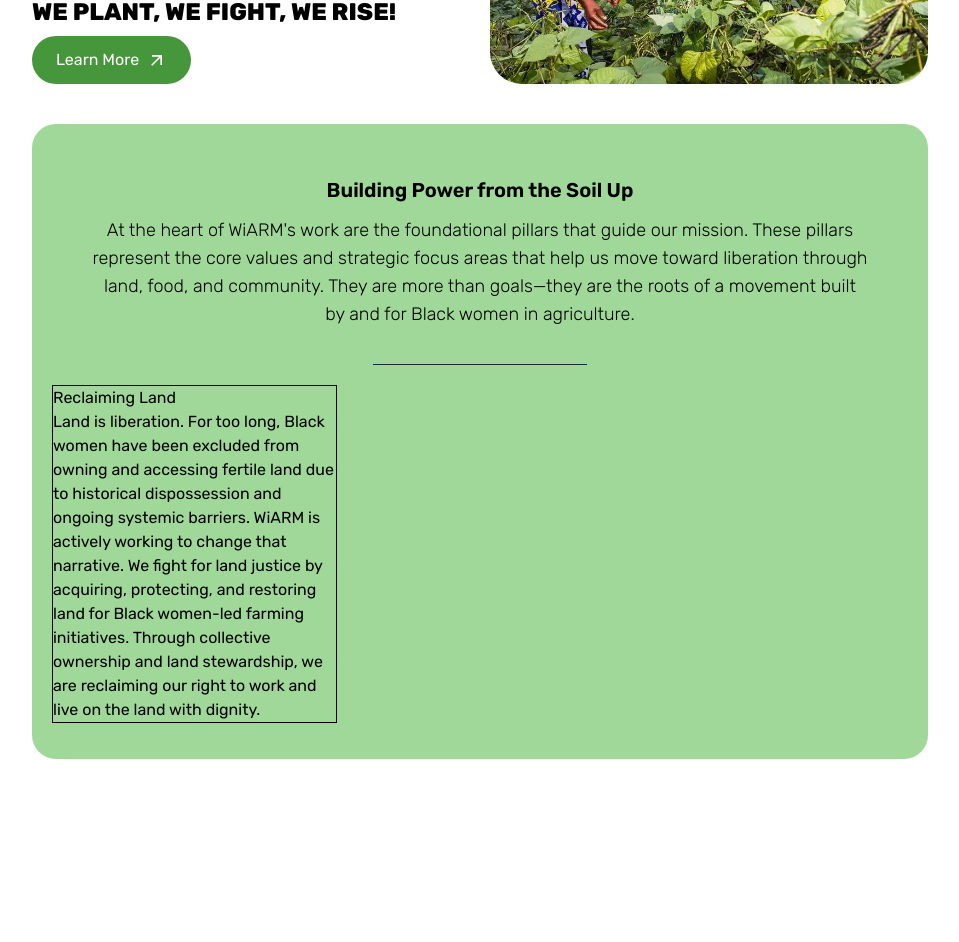
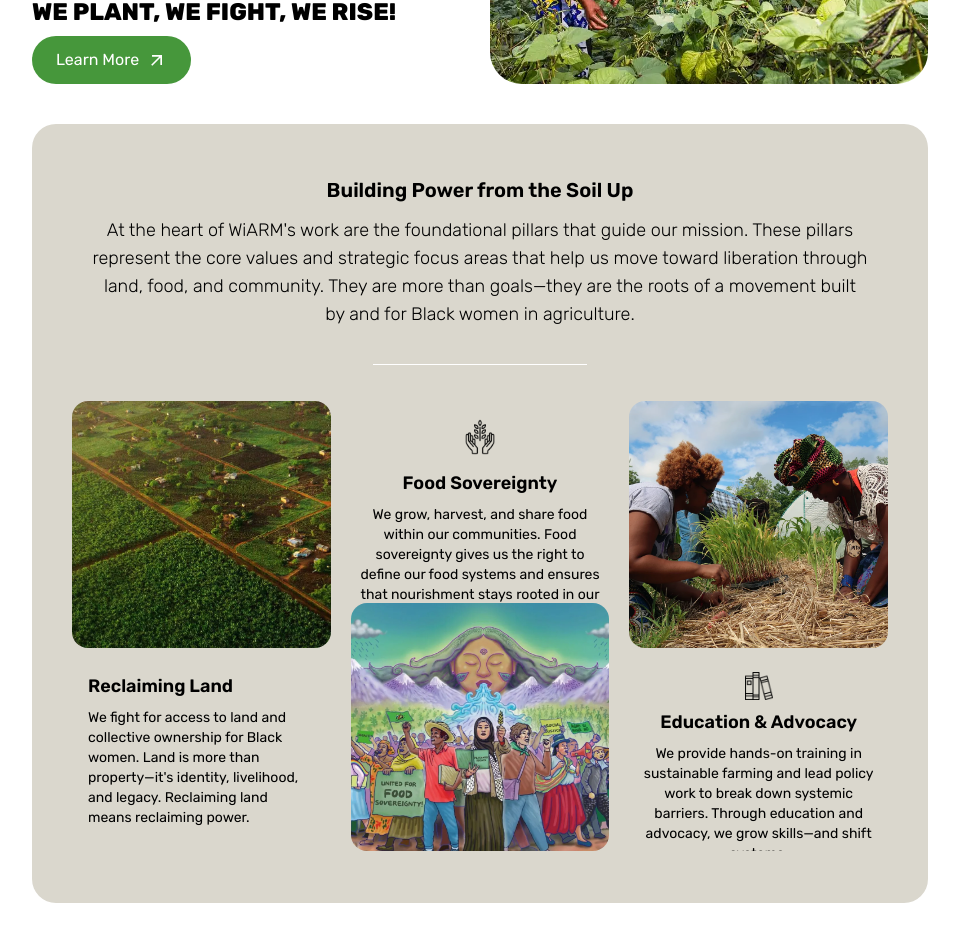
Before and after one commit to rorisangputu/wiarm, a React (Vite) app: page / in a window 1280 px wide. Shown: the part 960-1902 px from the top of the page, without its empty margins (160-1119 px from the left). Before the commit the page ends 1759 px from the top, so only its background shows below. Built offline with nearby package versions, Linux system fonts and the light colour scheme.

Commit message:
styling pillars section

```diff
--- a/src/components/Pillars.jsx
+++ b/src/components/Pillars.jsx
@@ -1,8 +1,12 @@
 import React from 'react'
-import wheat from '../assets/wheat_hands.png'
+import land from '../assets/land.webp'
+import wheat from '../assets/wheat bnw.png'
+import book from '../assets/book.png'
+import united_sov from '../assets/United-for-Food-Sovereignty.jpg'
+import mulch from '../assets/mulch_farming.webp'
 const Pillars = () => {
   return (
-    <div className='my-10 bg-[#a0d899] rounded-3xl px-5 py-9'>
+    <div className='my-10 min-h-[85vh] bg-[#dad7cd] rounded-3xl px-5 py-9'>
       <div className='flex flex-col gap-5'>
         <div className='flex flex-col items-center my-4'>
           <h2 className='text-xl font-semibold'>Building Power from the Soil Up</h2>
@@ -13,24 +17,51 @@ const Pillars = () => {
             and for Black women in agriculture.
           </p>
         </div>
-        <hr class="w-1/4 border-t border-gray-800 mx-auto" />
-        <div className='grid grid-cols-1 md:grid-cols-3'>
-          <div className='border'>
-            <div>
-              <img src="" alt="" />
+        <hr class="w-1/4 border-t border-white mx-auto" />
+        <div className='grid grid-cols-1 md:grid-cols-3 gap-5 my-4 px-5'>
+          {/* Reclaiming Land */}
+          <div className="rounded-2xl h-[450px] flex flex-col">
+            <div className="h-[55%]">
+              <img src={land} alt="" className="object-cover w-full h-full rounded-2xl" />
             </div>
-            <div>
-              <h2>Reclaiming Land</h2>
-              <p>
-                Land is liberation. For too long, Black women have been excluded from owning and accessing fertile land
-                due to historical dispossession and ongoing systemic barriers. WiARM is actively working to change that
-                narrative. We fight for land justice by acquiring, protecting, and restoring land for Black women-led
-                farming initiatives. Through collective ownership and land stewardship, we are reclaiming our right to
-                work and live on the land with dignity.
+            <div className="flex flex-col justify-center h-[45%]  overflow-auto px-4 py-3">
+              <h2 className="font-semibold text-lg mb-2">Reclaiming Land</h2>
+              <p className="text-sm">
+                We fight for access to land and collective ownership for Black women. Land is more than property—it&apos;s
+                identity, livelihood, and legacy. Reclaiming land means reclaiming power.
               </p>
             </div>
           </div>
 
+          {/* Food Sovereignty */}
+          <div className="rounded-2xl h-[450px] flex flex-col">
+            <div className="flex flex-col items-center h-[45%] overflow-auto px-2 py-3">
+              <img src={wheat} alt="" className='h-12 w-12'/>
+              <h2 className='text-lg my-2 font-semibold'>Food Sovereignty</h2>
+              <p className='text-sm text-center'>
+                We grow, harvest, and share food within our communities. Food sovereignty gives us the right to
+                define our food systems and ensures that nourishment stays rooted in our hands.
+              </p>
+            </div>
+            <div className="h-[55%]">
+              <img src={united_sov} alt=""  className='w-full h-full object-cover rounded-2xl'/>
+            </div>
+          </div>
+
+          {/* Food Sovereignty */}
+          <div className="rounded-2xl h-[450px] flex flex-col">
+            <div className="h-[55%]">
+              <img src={mulch} alt=""  className='w-full h-full object-cover rounded-2xl'/>
+            </div>
+            <div className="flex flex-col items-center h-[45%] overflow-auto px-2 py-3">
+              <img src={book} alt="" className='h-7 w-7 mt-3'/>
+              <h2 className='text-lg my-2 font-semibold'>Education & Advocacy</h2>
+              <p className='text-sm text-center'>
+                We provide hands-on training in sustainable farming and lead policy work to break down systemic
+                barriers. Through education and advocacy, we grow skills—and shift systems.
+              </p>
+            </div>
+          </div>
         </div>
       </div>
     </div>
```
